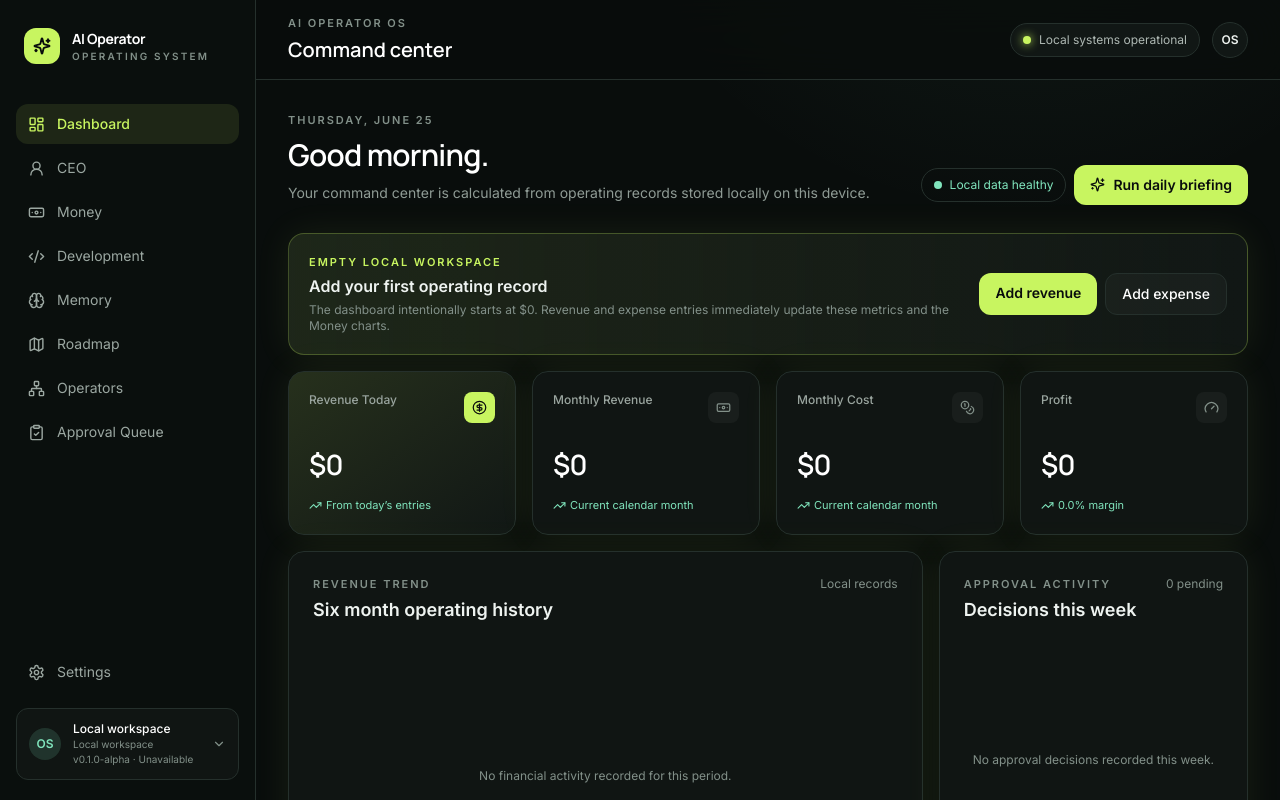
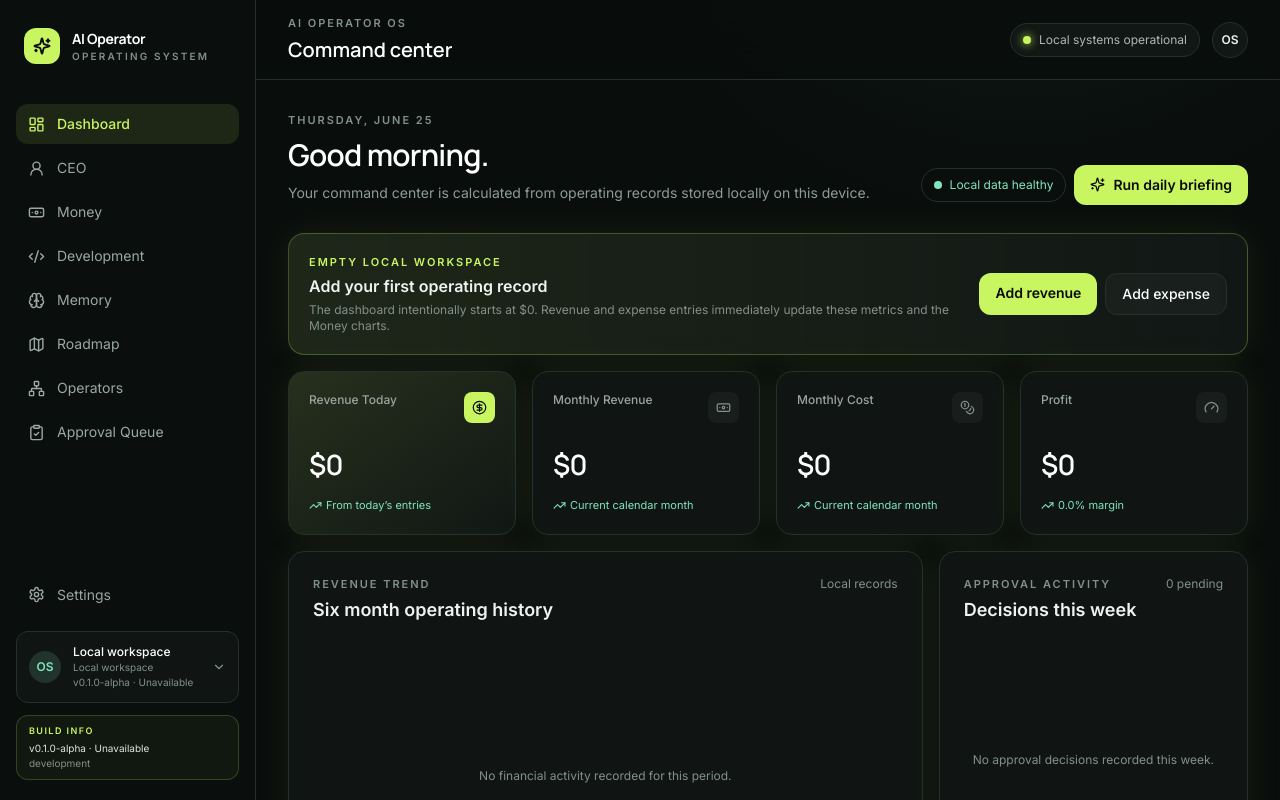
Before and after one commit to Jakea27/AI-Operator-OS, a React (Vite) app in the folder app/: page / in a window 1280 px wide. Shown: the top 800 px of the page. Built offline with nearby package versions, Linux system fonts and the light colour scheme.

Commit message:
Fix Build Info Visibility

```diff
--- a/app/components/AppShell.tsx
+++ b/app/components/AppShell.tsx
@@ -98,6 +98,11 @@ export function AppShell() {
             </div>
             <ChevronDown size={14} className="text-muted" />
           </div>
+          <div className="mt-3 rounded-xl border border-lime/20 bg-lime/[0.04] px-3 py-2">
+            <p className="m-0 text-[9px] font-semibold uppercase tracking-[0.16em] text-lime">Build Info</p>
+            <p className="m-0 mt-1 truncate text-[10px] text-[#dce7df]">v{buildInfo.version} · {buildInfo.bundleHash}</p>
+            <p className="m-0 truncate text-[10px] text-muted">{buildInfo.mode}</p>
+          </div>
         </div>
       </aside>
 
--- a/app/pages/Settings.tsx
+++ b/app/pages/Settings.tsx
@@ -38,6 +38,25 @@ export function Settings() {
     <>
       <PageIntro eyebrow="Workspace control" title="Make the system yours." description="Configure your profile and manage the local operating dataset." action={<button className="btn-primary flex items-center gap-2"><Save size={15} /> Saved locally</button>} />
       <div className="grid grid-cols-12 gap-4">
+        <section className="panel col-span-12 border-lime/25 bg-lime/[0.035] p-6">
+          <div className="mb-5 flex items-center justify-between gap-4">
+            <div className="flex items-center gap-3">
+              <div className="rounded-xl bg-lime/10 p-2.5 text-lime"><Monitor size={18} /></div>
+              <div>
+                <p className="eyebrow mb-2 text-lime">Running Build</p>
+                <h3 className="m-0 text-lg font-semibold">Build Info</h3>
+                <p className="mb-0 mt-1 text-xs text-muted">Confirm the desktop app is running the latest local frontend bundle.</p>
+              </div>
+            </div>
+            <span className="rounded-full border border-lime/25 bg-lime/10 px-3 py-1.5 text-xs font-semibold text-lime">v{buildInfo.version}</span>
+          </div>
+          <div className="grid grid-cols-4 gap-3">
+            <BuildInfoItem label="App version" value={buildInfo.version} />
+            <BuildInfoItem label="Build timestamp" value={formatBuildTimestamp(buildInfo.timestamp)} />
+            <BuildInfoItem label="Build mode" value={buildInfo.mode} />
+            <BuildInfoItem label="Frontend bundle" value={buildInfo.bundleFile} />
+          </div>
+        </section>
         <section className="panel col-span-8 p-6">
           <div className="mb-6 flex items-center gap-3"><div className="rounded-xl bg-lime/10 p-2.5 text-lime"><Monitor size={18} /></div><div><h3 className="m-0 text-base font-semibold">Operator profile</h3><p className="mb-0 mt-1 text-xs text-muted">Used throughout your local workspace.</p></div></div>
           <div className="grid grid-cols-2 gap-4"><label className="text-xs text-muted">Business name<input className="field mt-2 text-white" value={data.settings.businessName} onChange={(event) => updateSettings({ businessName: event.target.value })} /></label><label className="text-xs text-muted">Owner name<input className="field mt-2 text-white" value={data.settings.ownerName} onChange={(event) => updateSettings({ ownerName: event.target.value })} /></label></div>
@@ -45,21 +64,6 @@ export function Settings() {
         <section className="panel col-span-4 p-6">
           <div className="flex items-center gap-3"><div className="rounded-xl bg-mint/10 p-2.5 text-mint"><ShieldCheck size={18} /></div><div><h3 className="m-0 text-sm font-semibold">Local-first</h3><p className="mb-0 mt-1 text-[11px] text-muted">Your data stays on this device.</p></div></div>
           <div className="mt-6 rounded-xl border border-line bg-ink/40 p-4"><p className="m-0 text-xs text-muted">Storage health</p><p className={`mb-0 mt-2 text-sm font-medium ${storageAvailable ? 'text-mint' : 'text-[#ff9e8f]'}`}>{storageAvailable ? 'Available' : 'Unavailable'}</p></div>
-        </section>
-        <section className="panel col-span-12 p-6">
-          <div className="mb-5 flex items-center gap-3">
-            <div className="rounded-xl bg-lime/10 p-2.5 text-lime"><Monitor size={18} /></div>
-            <div>
-              <h3 className="m-0 text-base font-semibold">Build Info</h3>
-              <p className="mb-0 mt-1 text-xs text-muted">Use this to confirm the desktop app is running the latest local frontend build.</p>
-            </div>
-          </div>
-          <div className="grid grid-cols-4 gap-3">
-            <BuildInfoItem label="App version" value={buildInfo.version} />
-            <BuildInfoItem label="Build timestamp" value={formatBuildTimestamp(buildInfo.timestamp)} />
-            <BuildInfoItem label="Build mode" value={buildInfo.mode} />
-            <BuildInfoItem label="Frontend bundle" value={buildInfo.bundleFile} />
-          </div>
         </section>
         <section className="panel col-span-8 overflow-hidden">
           <div className="border-b border-line px-6 py-5"><h3 className="m-0 text-base font-semibold">Preferences</h3></div>
```
